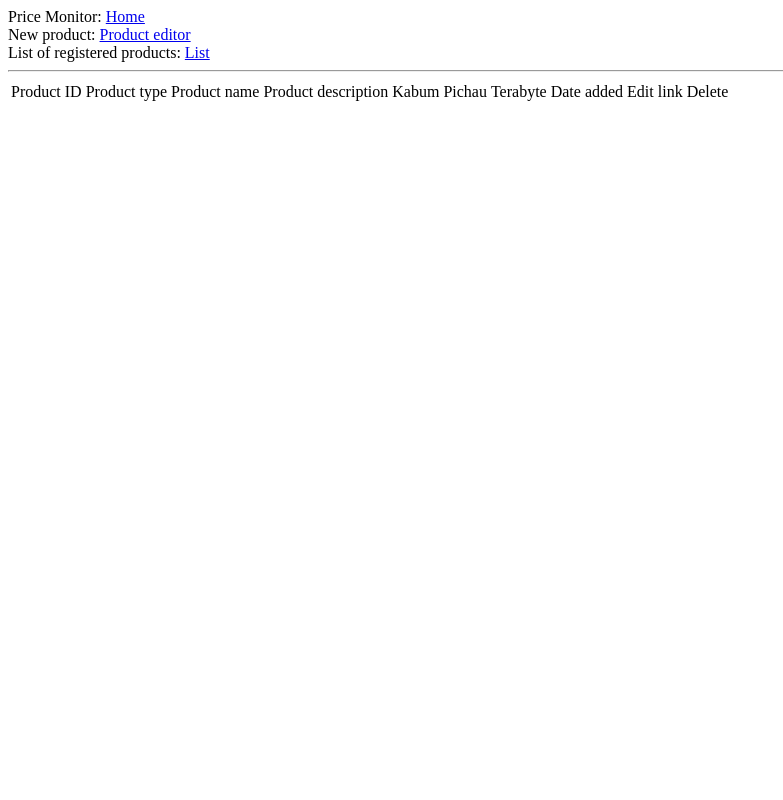
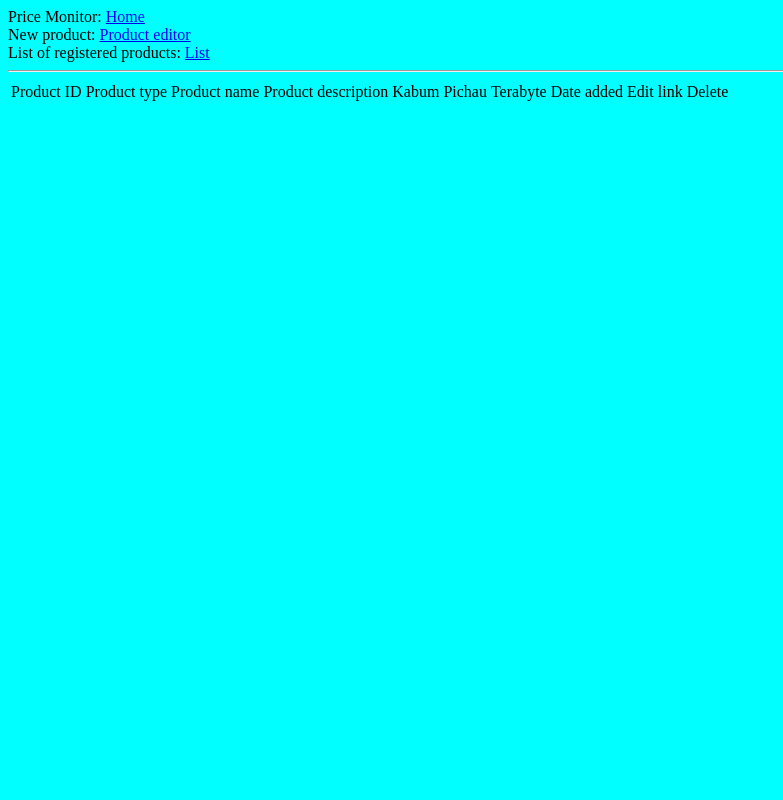
Before and after one commit to dkage/price_monitor, a Flask app: page /product_list in a window 1280 px wide. Shown: the whole page, without its empty margins (0-783 px from the left). Run offline with Flask 2, Linux system fonts and the light colour scheme; data that the repository does not hold is empty; some libraries are stand-ins or nearby versions.

Commit message:
Improve indent, add CSS path for jinja2 and css file

```diff
--- /dev/null
+++ b/app/static/style.css
@@ -0,0 +1,3 @@
+body {
+    background: aqua;
+}
--- a/app/templates/base.html
+++ b/app/templates/base.html
@@ -5,6 +5,7 @@
     {% else %}
         <title>Price Monitor</title>
     {% endif %}
+    <link rel="stylesheet" type="text/css" href="{{ url_for('static', filename='style.css') }}">
 </head>
 <body>
 <div id="menu">
@@ -15,6 +16,7 @@
 
 <hr>
 
+<div class="enclosure">
     {% with messages = get_flashed_messages() %}
         {% if messages %}
             <ul>
@@ -25,11 +27,11 @@
         {% endif %}
     {% endwith %}
 
-
     <div id="content">
         {# Display block content on extend call #}
         {% block content %}{% endblock %}
     </div>
+</div>
 
 </body>
 </html>
--- a/app/templates/index.html
+++ b/app/templates/index.html
@@ -1,8 +1,6 @@
 {% extends "base.html" %}
 
 {% block content %}
-    <h1>Hi, {{ user }}!</h1>
-    {% for post in posts %}
-        <div><p>{{ post.author.username }} says: <b>{{ post.body }}</b></p></div>
-    {% endfor %}
+    <h1>Hi, {{ user }}, here are your products: </h1>
+
 {% endblock %}
--- a/main.py
+++ b/main.py
@@ -2,4 +2,4 @@ from app.routes import *
 
 
 if __name__ == "__main__":
-    app.run(debug=True)
+    app.run(host='0.0.0.0', debug=True)
```
Lines whose indentation alone changed are shown as unchanged.
